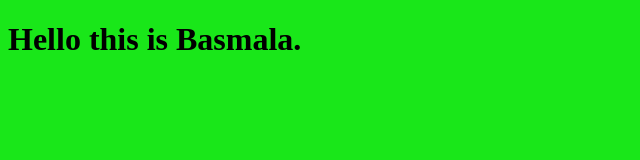
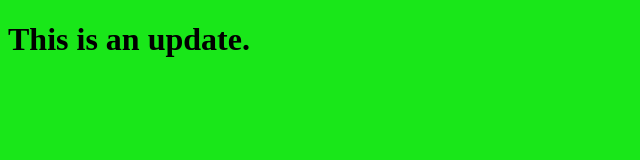
Before and after one commit to basmalaalmaadawe132007-maker/My-project, a plain HTML site: page index.html in a window 1280 px wide. Shown: the whole page, without its empty margins (0-640 px from the left). Drawn offline with Linux system fonts and the light colour scheme.

Commit message:
edit the html file

```diff
--- a/index.html
+++ b/index.html
@@ -10,7 +10,7 @@
 </head>
 <body>
 
-<h1>Hello this is Basmala.</h1>
+<h1>This is an update.</h1>
 <script> src-"app.js"></script>
 
 </body>
```
